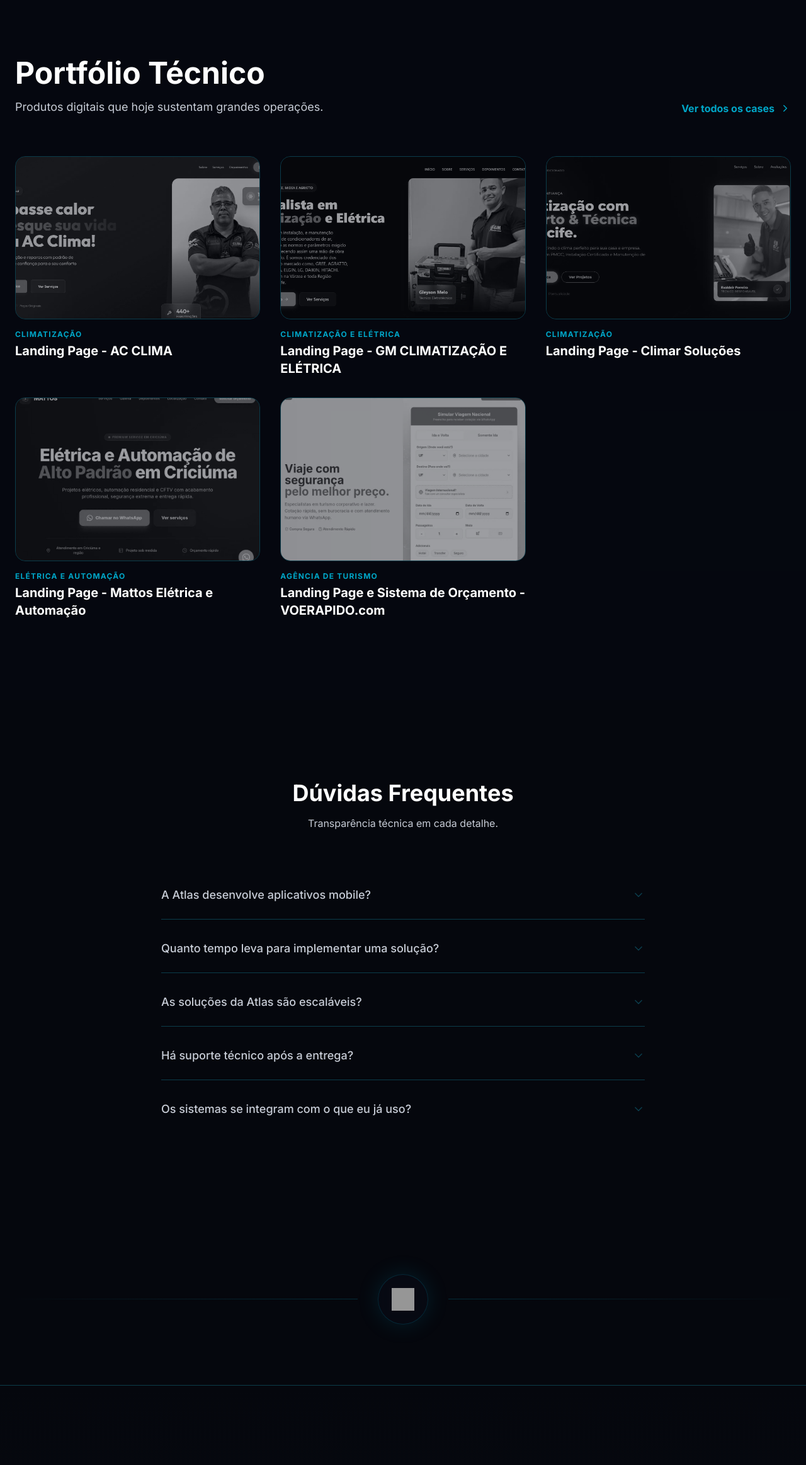
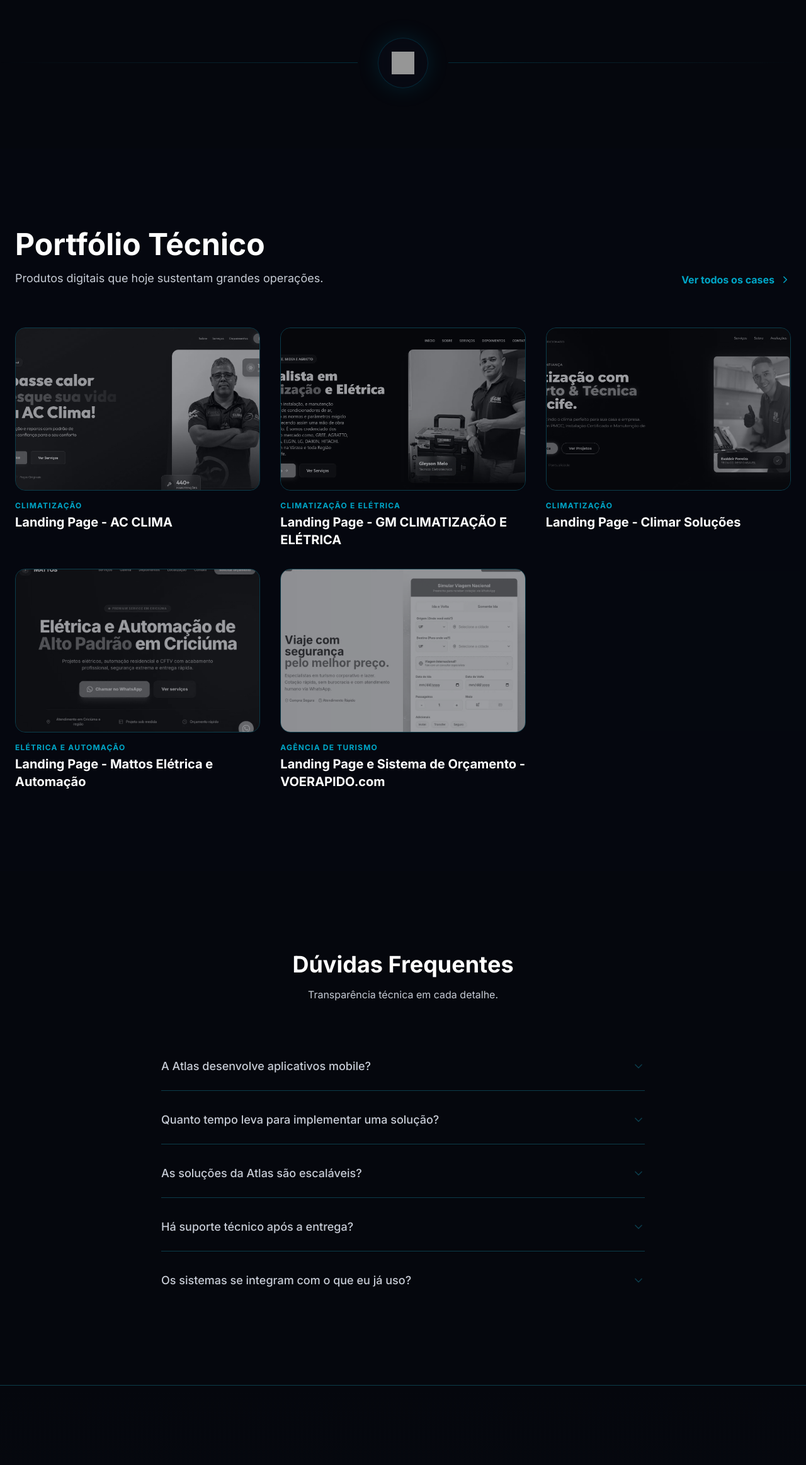
Before and after one commit to ls-tecnologia/Atlas-Solu-es-Digitais, a React (Vite) app: page / in a window 1280 px wide. Shown: the part 4174-6500 px from the top of the page at 63% size. Built offline with nearby package versions, Linux system fonts and the light colour scheme; grey boxes are pictures that could not be loaded.

Commit message:
Atualizar o App.tsx

```diff
--- a/App.tsx
+++ b/App.tsx
@@ -624,7 +624,7 @@ const App: React.FC = () => {
             </motion.div>
           </div>
         </section>
-
+        <SectionDivider />
         {/* PORTFOLIO SECTION */}
         <section id="cases" className="py-32 px-6 bg-atlas-surface/30">
           <div className="max-w-7xl mx-auto">
@@ -677,7 +677,7 @@ const App: React.FC = () => {
             </motion.div>
           </div>
         </section>
-        <SectionDivider />
+
         {/* FINAL CTA SECTION */}
         <section id="contato" className="py-32 px-6 border-t border-atlas-support bg-gradient-to-b from-atlas-bg to-atlas-surface">
           <div className="max-w-7xl mx-auto">
```
